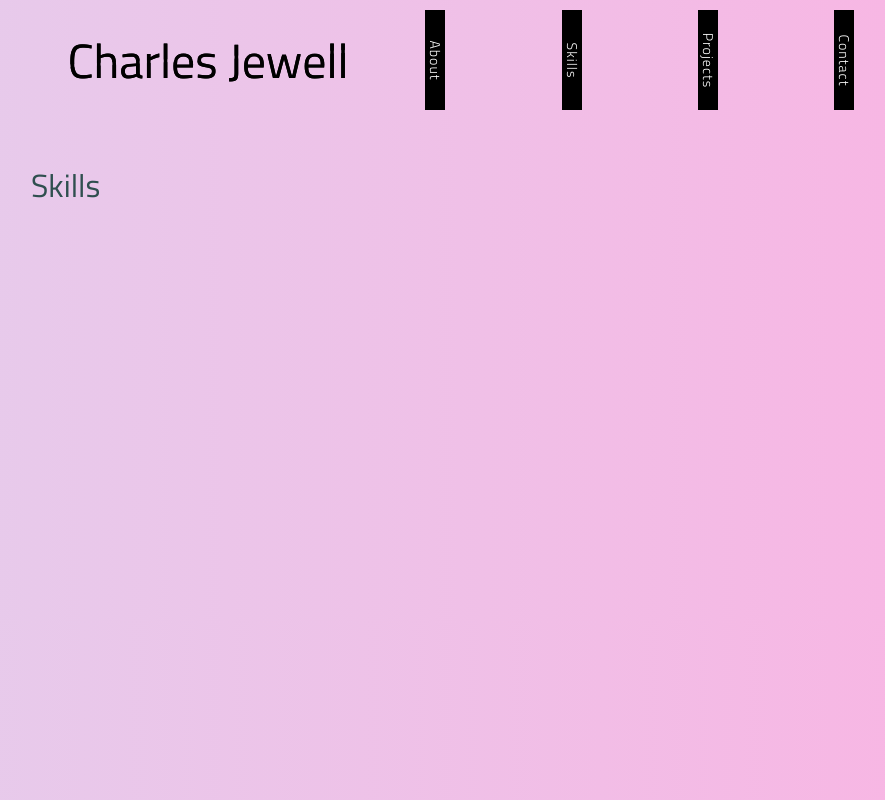
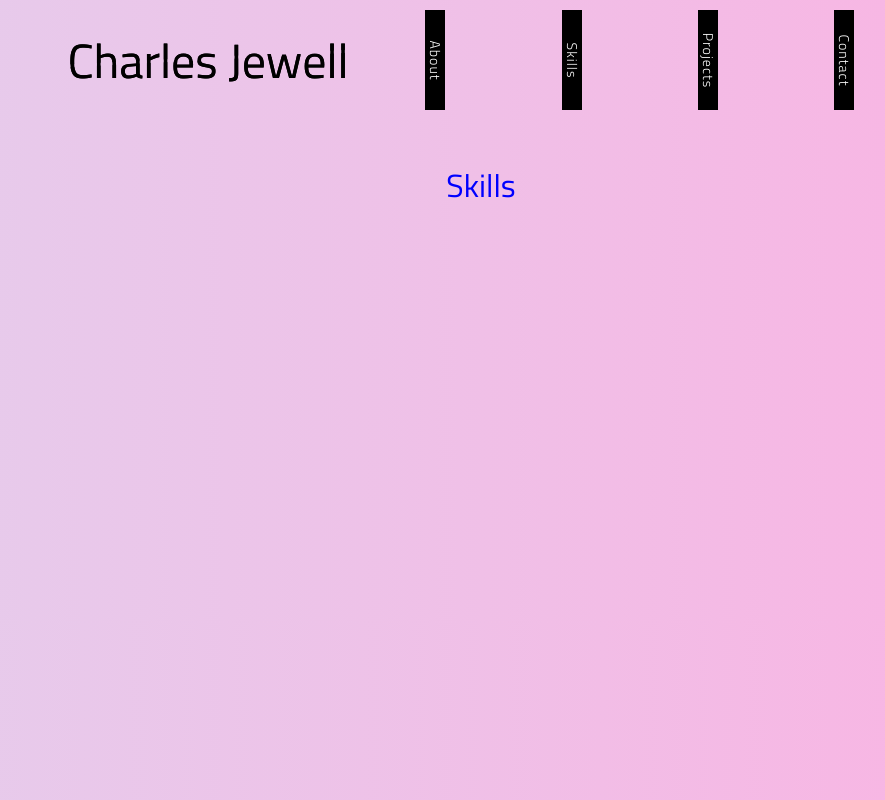
Before and after one commit to cjewell47/nuxt-play-around, a Nuxt app: page /Skills in a window 1280 px wide. Shown: the whole page, without its empty margins (159-1044 px from the left). Built offline with nearby package versions, Linux system fonts and the light colour scheme.

Commit message:
changed favicon

```diff
--- a/components/ProjectImage.vue
+++ b/components/ProjectImage.vue
@@ -47,7 +47,7 @@ export default {
         opacity: 1;
         top: 70px;
         left: 20px;
-        border-radius: 0.3em;
+        border-radius: 0.2em;
       }
     }
   }
--- a/pages/Skills.vue
+++ b/pages/Skills.vue
@@ -11,9 +11,15 @@ export default {
 </script>
 
 <style lang="scss" scoped>
-$gray: darkslategrey;
 h1 {
-  color: $gray;
+  color: blue;
   font-size: 2rem;
 }
+.page {
+  display: flex;
+  justify-content: center;
+  max-width: 1100px;
+  flex-direction: column;
+  align-items: center;
+}
 </style>
```
Also changed, not shown: static/favicon-16x16.jpg, static/favicon-32x32.jpg.
